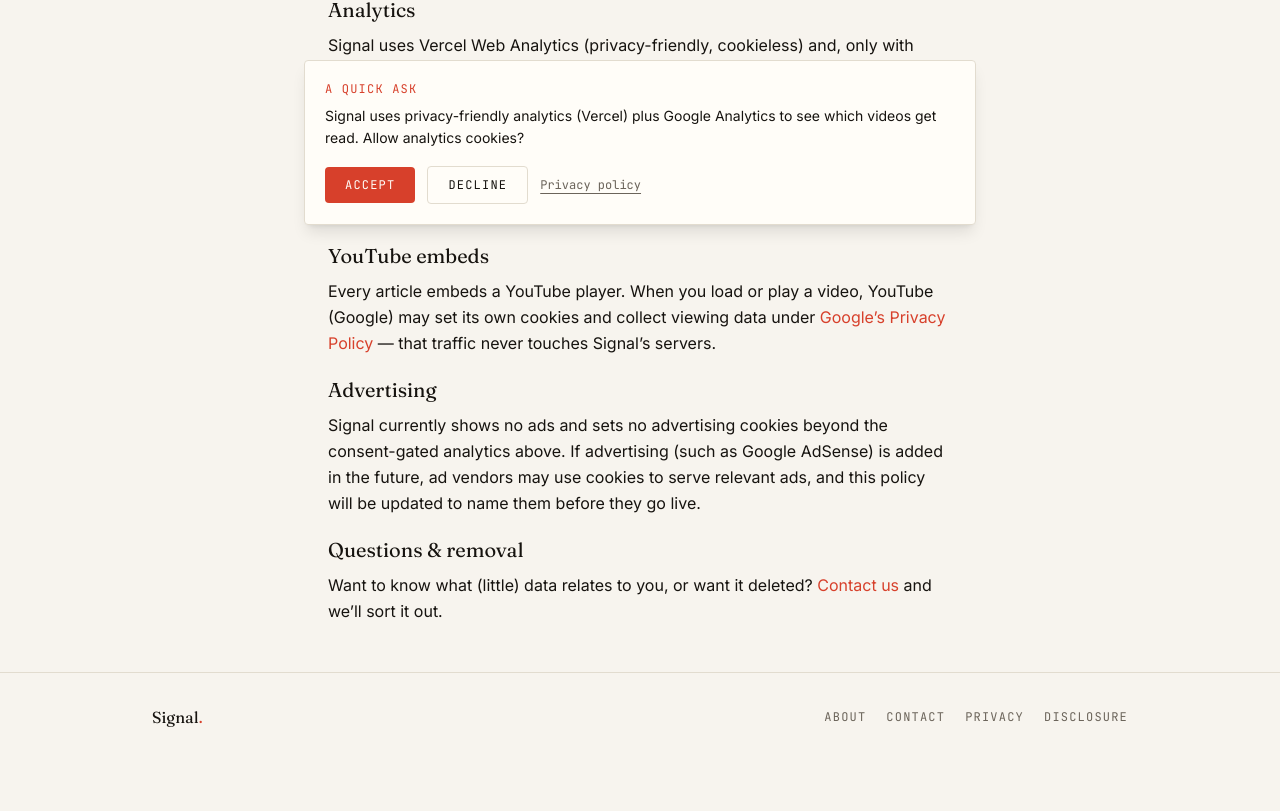
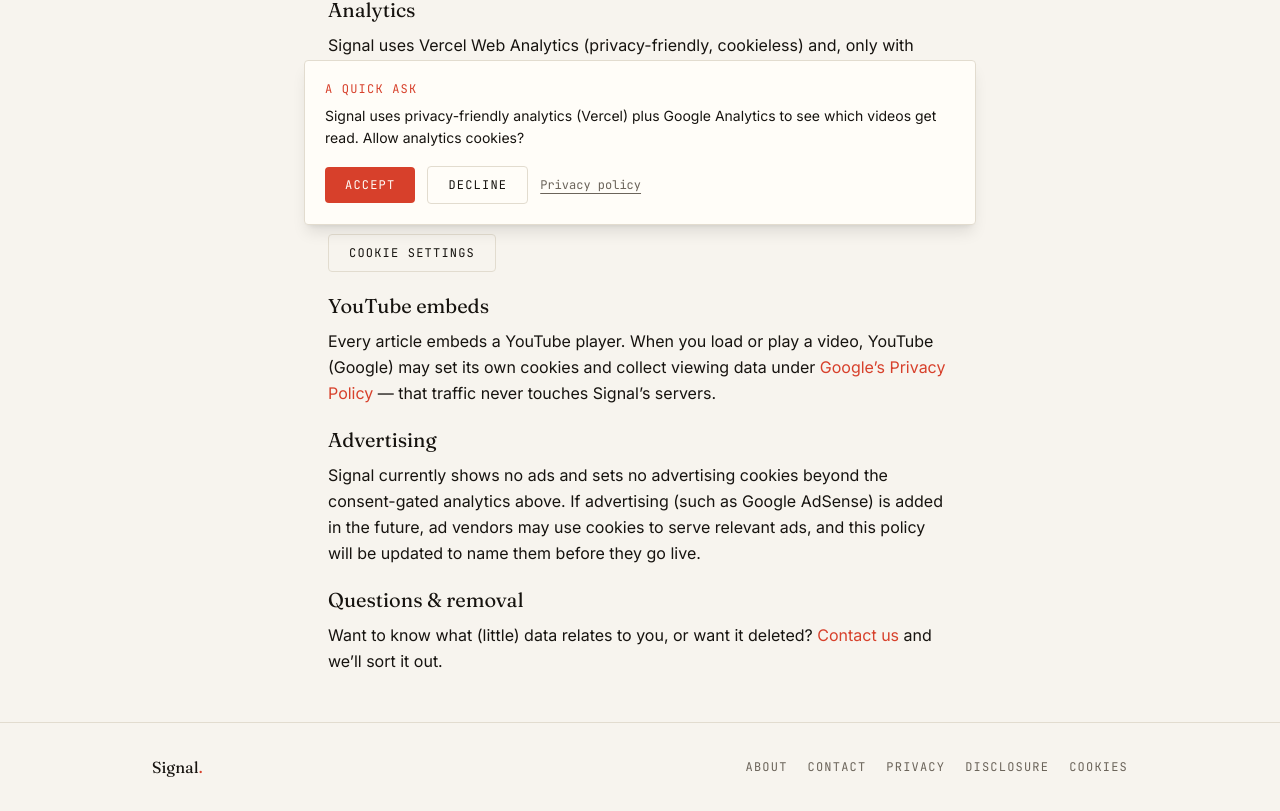
Before and after one commit to TheYates/YouTube-Video-Curation-Site, a Next.js app in the folder web/: page /privacy in a window 1280 px wide. Shown: the part 551-1362 px from the top of the page. Before the commit the page ends 1312 px from the top, so only its background shows below. Built offline with nearby package versions, Linux system fonts and the light colour scheme; no server answers.

Commit message:
feat(web): enhance privacy policy with cookie settings button and update consent management key

```diff
--- a/web/app/(public)/privacy/page.tsx
+++ b/web/app/(public)/privacy/page.tsx
@@ -1,5 +1,6 @@
 import type { Metadata } from "next";
 import Link from "next/link";
+import CookieSettingsButton from "../../../components/cookie-settings-button";
 
 export const metadata: Metadata = {
   title: "Privacy Policy",
@@ -53,10 +54,13 @@ export default function PrivacyPage() {
           </p>
           <p>
             A cookie banner asks before any Google Analytics script loads. If
-            you accept and change your mind later, clear this site’s cookies (or
-            your browser storage for this site) and you will be asked again —
-            declining keeps Google Analytics fully off.
+            you accept and change your mind later, use the button below or the
+            “Cookies” link in the footer to ask again — declining keeps Google
+            Analytics fully off.
           </p>
+          <div className="pt-1">
+            <CookieSettingsButton variant="button" />
+          </div>
         </section>
 
         <section className="space-y-2">
--- /dev/null
+++ b/web/components/cookie-settings-button.tsx
@@ -0,0 +1,41 @@
+"use client";
+
+import { GA_CONSENT_KEY } from "./ga-consent";
+
+export default function CookieSettingsButton({
+  variant = "link",
+}: {
+  variant?: "link" | "button";
+}) {
+  function resetConsent() {
+    try {
+      window.localStorage.removeItem(GA_CONSENT_KEY);
+    } catch {
+      // storage unavailable — reload still resets to ask-again state
+    }
+    window.location.reload();
+  }
+
+  if (variant === "button") {
+    return (
+      <button
+        type="button"
+        onClick={resetConsent}
+        className="rounded-sm border border-(--color-border) px-5 py-2.5 font-mono text-xs uppercase tracking-widest text-(--color-foreground) transition-colors hover:bg-(--color-muted)"
+      >
+        Cookie settings
+      </button>
+    );
+  }
+
+  return (
+    <button
+      type="button"
+      onClick={resetConsent}
+      className="font-mono text-xs uppercase tracking-widest transition-colors hover:text-[var(--color-foreground)]"
+      style={{ color: "var(--color-muted-foreground)" }}
+    >
+      Cookies
+    </button>
+  );
+}
--- a/web/components/ga-consent.tsx
+++ b/web/components/ga-consent.tsx
@@ -4,7 +4,8 @@ import { useCallback, useEffect, useState } from "react";
 import { GoogleAnalytics } from "@next/third-parties/google";
 
 const GA_ID = process.env.NEXT_PUBLIC_GA_ID || "G-P5RT4FPR2F";
-const STORAGE_KEY = "signal-ga-consent";
+export const GA_CONSENT_KEY = "signal-ga-consent";
+const STORAGE_KEY = GA_CONSENT_KEY;
 
 type Consent = "pending" | "granted" | "denied";
 
--- a/web/components/site-footer.tsx
+++ b/web/components/site-footer.tsx
@@ -1,4 +1,5 @@
 import Link from "next/link";
+import CookieSettingsButton from "./cookie-settings-button";
 
 const LINKS = [
   { href: "/about", label: "About" },
@@ -14,7 +15,7 @@ export default function SiteFooter() {
         <p className="font-display text-base" style={{ color: "var(--color-foreground)" }}>
           Signal<span style={{ color: "var(--color-accent)" }}>.</span>
         </p>
-        <nav className="flex flex-wrap gap-x-5 gap-y-2">
+        <nav className="flex flex-wrap items-center gap-x-5 gap-y-2">
           {LINKS.map((l) => (
             <Link
               key={l.href}
@@ -25,6 +26,7 @@ export default function SiteFooter() {
               {l.label}
             </Link>
           ))}
+          <CookieSettingsButton />
         </nav>
       </div>
     </footer>
```
